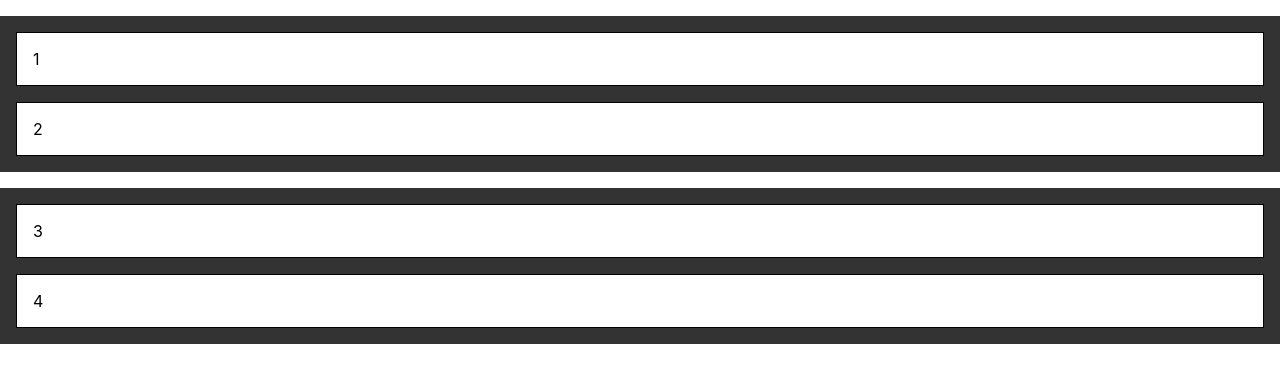
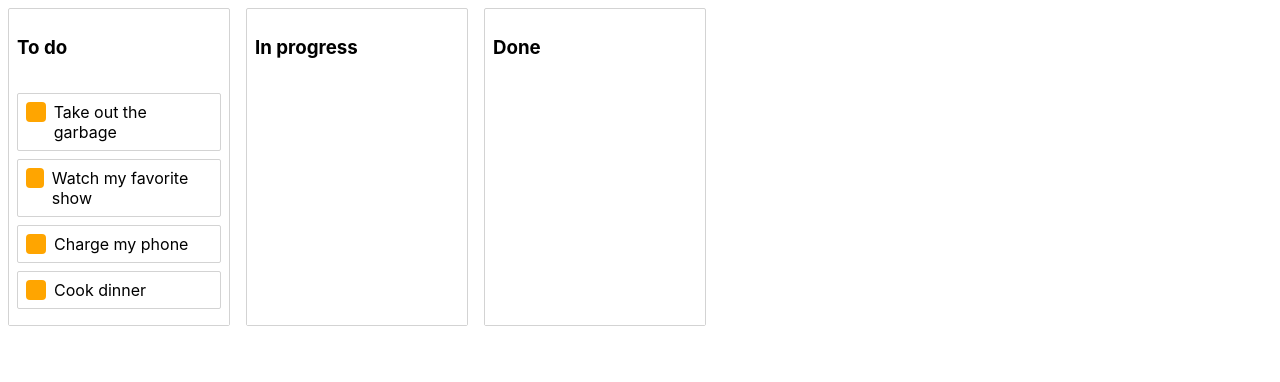
Before and after one commit to EshauHuang/tulo-app, a React (Create React App) app: page / in a window 1280 px wide. Shown: the top 382 px of the page. Built offline with nearby package versions, Linux system fonts and the light colour scheme.

Commit message:
learn react-beautiful-dnd

```diff
--- a/package.json
+++ b/package.json
@@ -3,11 +3,14 @@
   "version": "0.1.0",
   "private": true,
   "dependencies": {
+    "@atlaskit/css-reset": "^6.1.4",
     "@testing-library/jest-dom": "^5.11.4",
     "@testing-library/react": "^11.1.0",
     "@testing-library/user-event": "^12.1.10",
     "react": "^17.0.2",
+    "react-beautiful-dnd": "^13.1.0",
     "react-dom": "^17.0.2",
+    "react-icons": "^4.3.0",
     "react-router-dom": "^5.3.0",
     "react-scripts": "4.0.3",
     "styled-components": "^5.3.1",
--- a/src/App.js
+++ b/src/App.js
@@ -1,165 +1,11 @@
-import { useState, useRef, forwardRef, createRef } from "react";
+import { useState, useRef } from "react";
+import { DragDropContext } from "react-beautiful-dnd";
 import styled from "styled-components";
 
-const StyledDraggable = styled.div`
-  padding: 1rem;
-  background-color: white;
-  border: 1px solid black;
-  cursor: move;
-  & + & {
-    margin-top: 1rem;
-  }
-  ${(props) =>
-    props.dragging &&
-    `
-    opacity: .5;
-  `}
-`;
-
-const Draggable = ({ children, item, handleDragging, handleDragEnd }) => {
-  return (
-    <StyledDraggable
-      dragging={item.dragging}
-      draggable="true"
-      onDragStart={() => handleDragging(item)}
-      onDragEnd={handleDragEnd}
-    >
-      {children}
-    </StyledDraggable>
-  );
-};
-
-const Container = styled.div`
-  background-color: #333;
-  padding: 1rem;
-  margin-top: 1rem;
-`;
-
-const DragBox = ({
-  items,
-  type,
-  handleDragging,
-  handleDragEnd,
-  handleDragOver,
-  addToRefs,
-}) => {
-  return (
-    <Container ref={addToRefs} onDragOver={(e) => handleDragOver(e, type)}>
-      {type === "finished" &&
-        items.map(
-          (item) =>
-            item.finished && (
-              <Draggable
-                handleDragEnd={handleDragEnd}
-                handleDragging={handleDragging}
-                key={item.value}
-                item={item}
-              >
-                {item.value}
-              </Draggable>
-            )
-        )}
-      {type === "unfinished" &&
-        items.map(
-          (item) =>
-            !item.finished && (
-              <Draggable
-                handleDragEnd={handleDragEnd}
-                handleDragging={handleDragging}
-                key={item.value}
-                item={item}
-              >
-                {item.value}
-              </Draggable>
-            )
-        )}
-    </Container>
-  );
-};
-
 function App() {
-  const [dragBox, setDragBox] = useState([
-    { value: 1, finished: true, dragging: false },
-    { value: 2, finished: true, dragging: false },
-    { value: 3, finished: false, dragging: false },
-    { value: 4, finished: false, dragging: false },
-  ]);
-  let boxType = useRef(null);
-  const boxRef = useRef([]);
-  const addToRefs = (el) => {
-    if (el && !boxRef.current.includes(el)) {
-      boxRef.current.push(el);
-    }
-  };
-  const handleDragging = (target) => {
-    setDragBox(
-      dragBox.map((item) => {
-        if (item.value !== target.value) return item;
-        return {
-          ...item,
-          dragging: true,
-        };
-      })
-    );
-  };
-
-  const handleDragEnd = () => {
-    setDragBox(
-      dragBox.map((item) => {
-        return {
-          ...item,
-          dragging: false,
-        };
-      })
-    );
-    boxType.current = null;
-  };
-  const handleDragOver = (e, type) => {
-    e.preventDefault();
-    if (boxType.current !== type) {
-      boxType.current = type;
-      setDragBox(
-        dragBox.map((item) => {
-          if (item.dragging !== true) return item;
-          return {
-            ...item,
-            finished: type === "finished" ? true : false,
-          };
-        })
-      );
-    }
-    if (type === "finished") getDragAfterElement(boxRef.current[0], e.clientY);
-    if (type === "unfinished")
-      getDragAfterElement(boxRef.current[1], e.clientY);
-  };
-
-  const getDragAfterElement = (container, y) => {
-    const draggableElements = [...dragBox.filter((item) => !item.dragging)];
-    console.log(container);
-    // draggableElements.reduce(
-    //   (closest, child) => {
-    //     const box = child.getBoundingClientRec();
-    //     console.log(box);
-    //   },
-    //   {
-    //     offset: Number.POSITIVE_INFINITY,
-    //   }
-    // );
-  };
-  console.log(boxRef.current);
   return (
     <>
-      {["finished", "unfinished"].map((type, i) => (
-        <DragBox
-          key={i}
-          addToRefs={addToRefs}
-          handleDragging={handleDragging}
-          handleDragEnd={handleDragEnd}
-          handleDragOver={handleDragOver}
-          type={type}
-          items={dragBox}
-        />
-      ))}
+      <DragDropContext />
     </>
   );
 }
--- /dev/null
+++ b/src/components/Column.js
@@ -0,0 +1,45 @@
+import styled from "styled-components";
+import { Droppable } from "react-beautiful-dnd";
+import Task from "./Task";
+
+const Container = styled.div`
+  margin: 8px;
+  border: 1px solid lightgrey;
+  border-radius: 2px;
+  width: 220px;
+
+  display: flex;
+  flex-direction: column;
+`;
+const Title = styled.h3`
+  padding: 8px;
+`;
+const TaskList = styled.div`
+  padding: 8px;
+  background-color: ${(props) => (props.isDraggingOver ? "skyblue" : "white")};
+  flex-grow: 1;
+`;
+
+const Column = (props) => {
+  return (
+    <Container>
+      <Title>{props.column.title}</Title>
+      <Droppable droppableId={props.column.id}>
+        {(provided, snapshot) => (
+          <TaskList
+            ref={provided.innerRef}
+            {...provided.droppableProps}
+            isDraggingOver={snapshot.isDraggingOver}
+          >
+            {props.tasks.map((task, index) => (
+              <Task key={task.id} task={task} index={index} />
+            ))}
+            {provided.placeholder}
+          </TaskList>
+        )}
+      </Droppable>
+    </Container>
+  );
+};
+
+export default Column;
--- /dev/null
+++ b/src/components/Navbar.js
@@ -0,0 +1,126 @@
+import { useState } from "react";
+import styled from "styled-components";
+import { DragDropContext } from "react-beautiful-dnd";
+import Column from "./Column";
+
+const initialData = {
+  tasks: {
+    "task-1": { id: "task-1", content: "Take out the garbage" },
+    "task-2": { id: "task-2", content: "Watch my favorite show" },
+    "task-3": { id: "task-3", content: "Charge my phone" },
+    "task-4": { id: "task-4", content: "Cook dinner" },
+  },
+  columns: {
+    "column-1": {
+      id: "column-1",
+      title: "To do",
+      taskIds: ["task-1", "task-2", "task-3", "task-4"],
+    },
+    "column-2": {
+      id: "column-2",
+      title: "In progress",
+      taskIds: [],
+    },
+    "column-3": {
+      id: "column-3",
+      title: "Done",
+      taskIds: [],
+    },
+  },
+  columnOrder: ["column-1", "column-2", "column-3"],
+};
+
+const Container = styled.div`
+  display: flex;
+`;
+
+const Navbar = () => {
+  const [state, setState] = useState(initialData);
+  let columns = [],
+    tasks;
+
+  state.columnOrder.map(async (columnId) => {
+    columns = [...columns, state.columns[columnId]];
+    tasks = columns.map((column) =>
+      column.taskIds.map((taskId) => state.tasks[taskId])
+    );
+  });
+  const handleDragEnd = (result) => {
+    document.body.style.color = "inherit";
+    document.body.style.backgroundColor = "inherit";
+
+    const { destination, source, draggableId } = result;
+    console.log("destination", destination);
+    console.log("source", source);
+    if (!destination) return;
+    if (
+      destination.droppableId === source.droppableId &&
+      destination.index === source.index
+    )
+      return;
+
+    const start = state.columns[source.droppableId];
+    const finish = state.columns[source.droppableId];
+
+    if (start === finish) {
+      const newTaskIds = Array.from(start.taskIds);
+      console.log("newTaskIds", newTaskIds);
+      newTaskIds.splice(source.index, 1);
+      newTaskIds.splice(destination.index, 0, draggableId);
+
+      const newColumn = {
+        ...start,
+        taskIds: newTaskIds,
+      };
+      const newState = {
+        ...state,
+        columns: {
+          ...state.columns,
+          [newColumn.id]: newColumn,
+        },
+      };
+      setState(newState);
+    }
+    console.log("asd");
+    // const startTaskIds = Array.from(start.taskIds);
+    // startTaskIds.splice(source.index, 1);
+    // const newStart = {
+    //   ...start,
+    //   taskIds: startTaskIds,
+    // };
+
+    // const finishTaskIds = Array.from(finish.taskIds)
+    // finishTaskIds.splice(destination.index, 0, draggableId)
+  };
+
+  const handleDragStart = () => {
+    document.body.style.color = "orange";
+    document.body.style.transition = "background-color 0.2s ease";
+  };
+
+  const handleDragUpdate = (update) => {
+    const { destination } = update;
+    const opacity = destination
+      ? destination.index / Object.keys(state.tasks).length
+      : 0;
+    document.body.style.backgroundColor = `rgba(153, 141, 217, ${opacity}`;
+  };
+
+  return (
+    <>
+      <DragDropContext
+        onDragStart={handleDragStart}
+        onDragUpdate={handleDragUpdate}
+        onDragEnd={handleDragEnd}
+      >
+        <Container>
+          {columns.map((column, index) => (
+            <Column key={column.id} column={column} tasks={tasks[index]} />
+          ))}
+        </Container>
+      </DragDropContext>
+    </>
+  );
+};
+
+export default Navbar;
--- /dev/null
+++ b/src/components/Task.js
@@ -0,0 +1,38 @@
+import styled from "styled-components";
+import { Draggable } from "react-beautiful-dnd";
+
+const Container = styled.div`
+  border: 1px solid lightgrey;
+  border-radius: 2px;
+  padding: 8px;
+  margin-bottom: 8px;
+  background-color: ${(props) => (props.isDragging ? "lightgreen" : "white")};
+  display: flex;
+`;
+
+const Handle = styled.div`
+  width: 20px;
+  height: 20px;
+  background-color: orange;
+  border-radius: 4px;
+  margin-right: 8px;
+`;
+
+const Task = (props) => {
+  return (
+    <Draggable draggableId={props.task.id} index={props.index}>
+      {(provided, snapshot) => (
+        <Container
+          {...provided.draggableProps}
+          ref={provided.innerRef}
+          isDragging={snapshot.isDragging}
+        >
+          <Handle {...provided.dragHandleProps} />
+          {props.task.content}
+        </Container>
+      )}
+    </Draggable>
+  );
+};
+
+export default Task;
--- a/src/index.js
+++ b/src/index.js
@@ -2,5 +2,7 @@ import React from "react";
 import ReactDOM from "react-dom";
 import "./index.css";
 import App from "./App";
+import Navbar from "./components/Navbar.js";
+import "@atlaskit/css-reset";
 
-ReactDOM.render(<App />, document.getElementById("root"));
+ReactDOM.render(<Navbar />, document.getElementById("root"));
```
